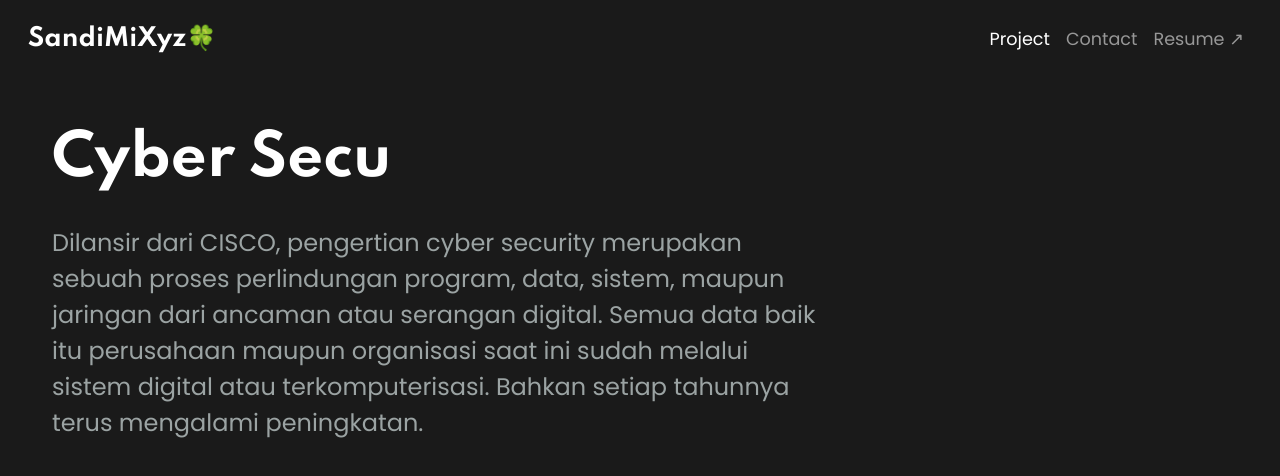
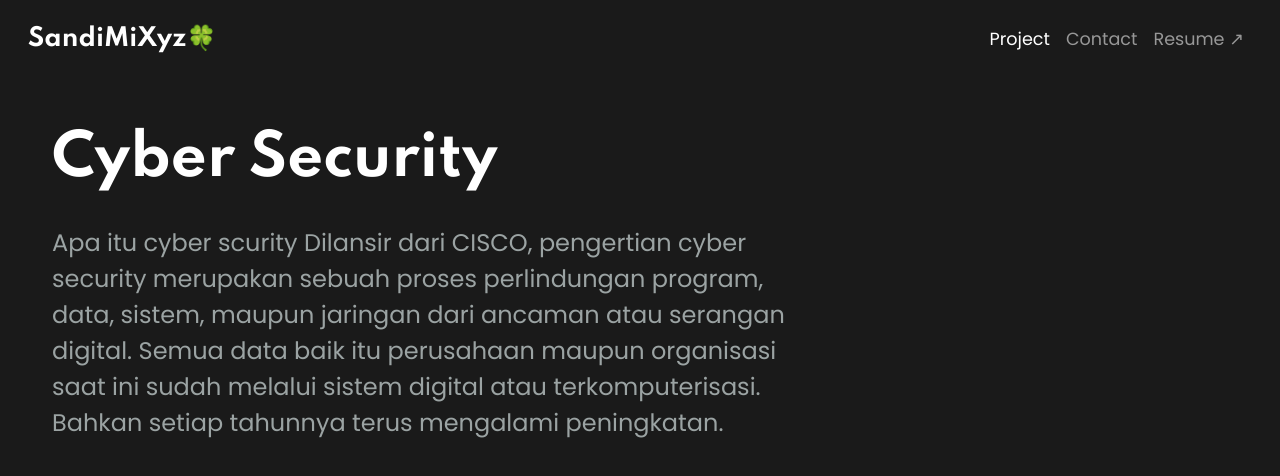
Before and after one commit to suryamsj/dark-portfolio, a plain HTML site: page cyber.html in a window 1280 px wide. Drawn offline with Linux system fonts and the light colour scheme.

Commit message:
Update cyber.html

```diff
--- a/cyber.html
+++ b/cyber.html
@@ -53,8 +53,9 @@
             <div class="container">
                 <div class="row mb-5">
                     <div class="col-md-8">
-                        <h1 class="project-title">Cyber Secu</h1>
-                        <p class="project-sub">Dilansir dari CISCO, pengertian cyber security merupakan sebuah proses perlindungan program, data, sistem, maupun jaringan dari ancaman atau serangan digital. Semua data baik itu perusahaan maupun organisasi saat ini sudah melalui sistem digital atau terkomputerisasi. Bahkan setiap tahunnya terus mengalami peningkatan.
+                        <h1 class="project-title">Cyber Security</h1>
+                        <p class="project-sub">Apa itu cyber scurity
+Dilansir dari CISCO, pengertian cyber security merupakan sebuah proses perlindungan program, data, sistem, maupun jaringan dari ancaman atau serangan digital. Semua data baik itu perusahaan maupun organisasi saat ini sudah melalui sistem digital atau terkomputerisasi. Bahkan setiap tahunnya terus mengalami peningkatan.
                         </p>
                     </div>
                 </div>
```
